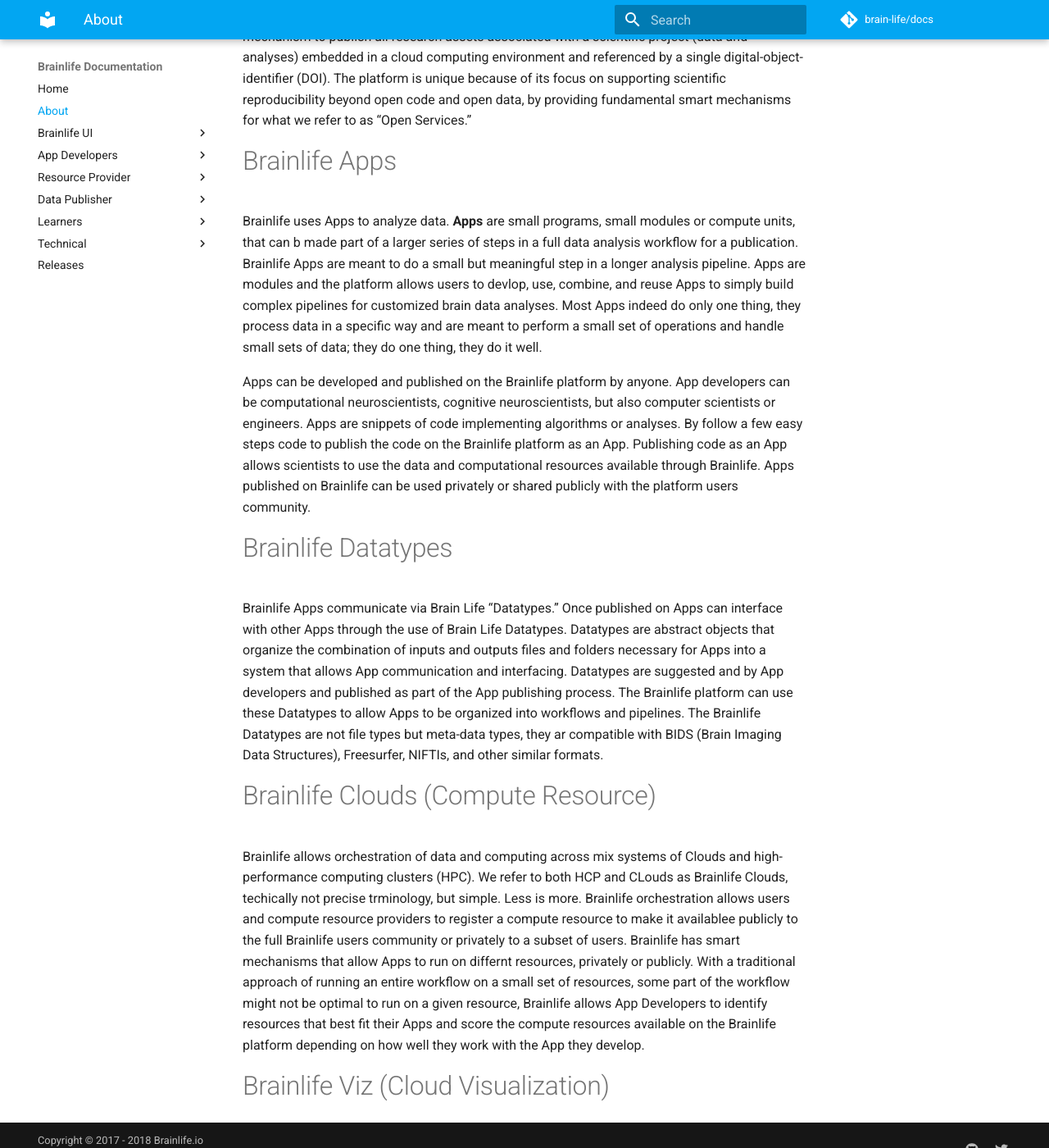
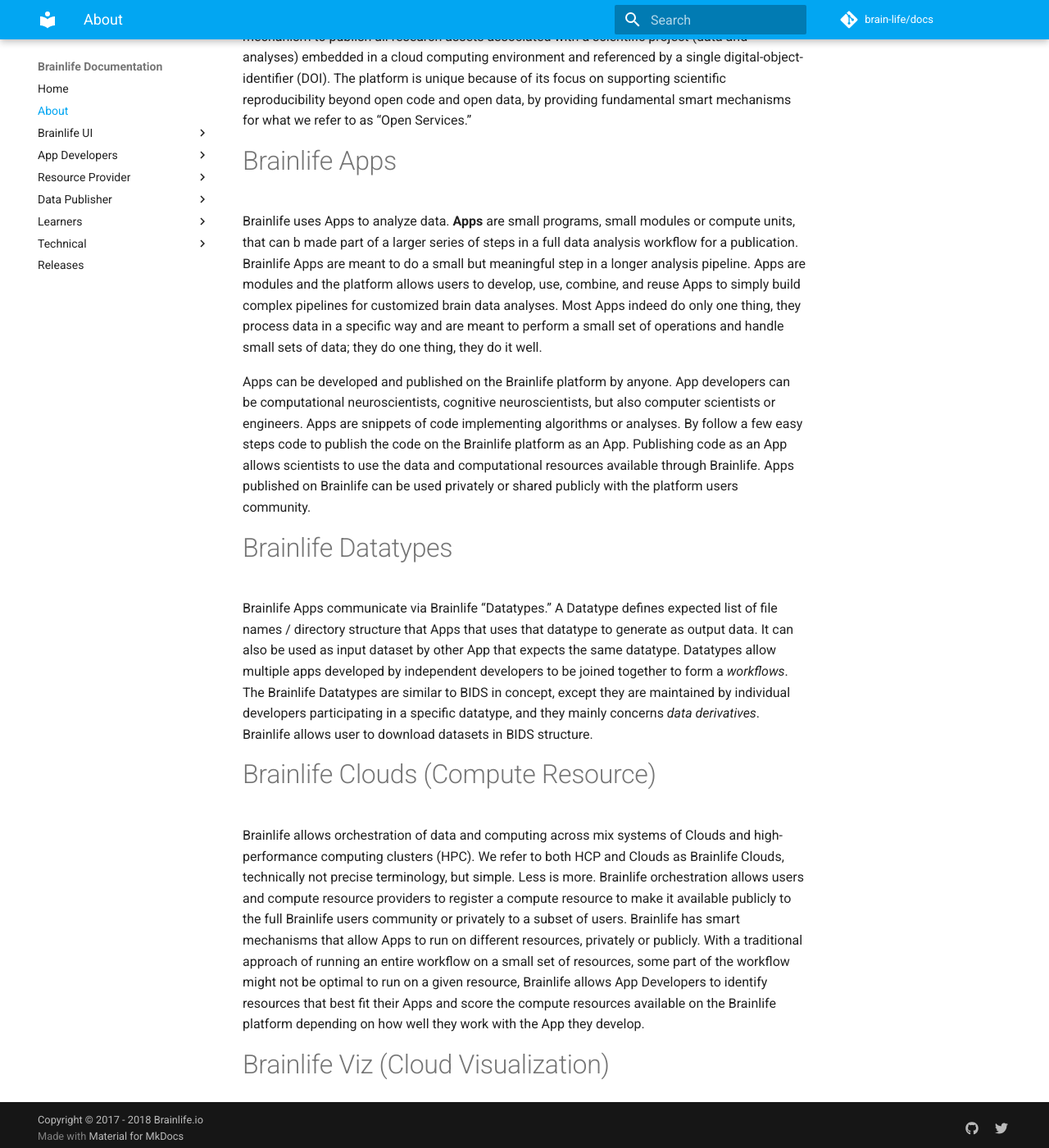
Before and after one commit to brainlife/docs, an MkDocs documentation site: the page built from docs/about.md, in a window 1280 px wide and 1400 px high, scrolled down 199 px. Shown: the whole window at 82% size. Built offline with MkDocs 1.6.1 and Material for MkDocs 9.7.7, drawn with Linux system fonts in a browser that asks for light colours; comment, search, counter and statistics services are not loaded; old or Windows-style settings are respelled for this version of MkDocs.

Commit message:
updated about.md

```diff
--- a/docs/about.md
+++ b/docs/about.md
@@ -1,9 +1,14 @@
-<!--- Brainlife Style and Conventions
+<!---
+
+Brainlife Style and Conventions
+
 * Brainlife is a platform.
 * Brainlife Apps are simply Apps.
 * Brainlife Datatypes are simply Datatypes.
 * Brainlife Data sets are Datasets
-* Brainlife Apps and Datasets together are Research Assets or simply Assets ---->
+* Brainlife Apps and Datasets together are Research Assets or simply Assets
+
+-->
 
 # What is Brainlife?
 
@@ -11,16 +16,16 @@
 
 # Brainlife Apps
 
-Brainlife uses Apps to analyze data. **Apps** are small programs, small modules or compute units, that can b made part of a larger series of steps in a full data analysis workflow for a publication. Brainlife Apps are meant to do a small but meaningful step in a longer analysis pipeline. Apps are modules and the platform allows users to devlop, use, combine, and reuse Apps to simply build complex pipelines for customized brain data analyses. Most Apps indeed do only one thing, they process data in a specific way and are meant to perform a small set of operations and handle small sets of data; they do one thing, they do it well.
+Brainlife uses Apps to analyze data. **Apps** are small programs, small modules or compute units, that can b made part of a larger series of steps in a full data analysis workflow for a publication. Brainlife Apps are meant to do a small but meaningful step in a longer analysis pipeline. Apps are modules and the platform allows users to develop, use, combine, and reuse Apps to simply build complex pipelines for customized brain data analyses. Most Apps indeed do only one thing, they process data in a specific way and are meant to perform a small set of operations and handle small sets of data; they do one thing, they do it well.
 
 Apps can be developed and published on the Brainlife platform by anyone. App developers can be computational neuroscientists, cognitive neuroscientists, but also computer scientists or engineers. Apps are snippets of code implementing algorithms or analyses. By follow a few easy steps code to publish the code on the Brainlife platform as an App. Publishing code as an App allows scientists to use the data and computational resources available through Brainlife. Apps published on Brainlife can be used privately or shared publicly with the platform users community.
 
 # Brainlife Datatypes
 
-Brainlife Apps communicate via Brain Life “Datatypes.” Once published on Apps can interface with other Apps through the use of Brain Life Datatypes. Datatypes are abstract objects that organize the combination of inputs and outputs files and folders necessary for Apps into a system that allows App communication and interfacing. Datatypes are suggested and by App developers and published as part of the App publishing process. The Brainlife platform can use these Datatypes to allow Apps to be organized into workflows and pipelines. The Brainlife Datatypes are not file types but meta-data types, they ar compatible with BIDS (Brain Imaging Data Structures), Freesurfer, NIFTIs, and other similar formats.
+Brainlife Apps communicate via Brainlife “Datatypes.” A Datatype defines expected list of file names / directory structure that Apps that uses that datatype to generate as output data. It can also be used as input dataset by other App that expects the same datatype. Datatypes allow multiple apps developed by independent developers to be joined together to form a *workflows*. The Brainlife Datatypes are similar to BIDS in concept, except they are maintained by individual developers participating in a specific datatype, and they mainly concerns *data derivatives*. Brainlife allows user to download datasets in BIDS structure.
 
 # Brainlife Clouds (Compute Resource)
 
-Brainlife allows orchestration of data and computing across mix systems of Clouds and high-performance computing clusters (HPC). We refer to both HCP and CLouds as Brainlife Clouds, techically not precise trminology, but simple. Less is more. Brainlife orchestration allows users and compute resource providers to register a compute resource to make it availablee publicly to the full Brainlife users community or privately to a subset of users. Brainlife has smart mechanisms that allow Apps to run on differnt resources, privately or publicly. With a traditional approach of running an entire workflow on a small set of resources, some part of the workflow might not be optimal to run on a given resource, Brainlife allows App Developers to identify resources that best fit their Apps and score the compute resources available on the Brainlife platform depending on how well they work with the App they develop.
+Brainlife allows orchestration of data and computing across mix systems of Clouds and high-performance computing clusters (HPC). We refer to both HCP and Clouds as Brainlife Clouds, technically not precise terminology, but simple. Less is more. Brainlife orchestration allows users and compute resource providers to register a compute resource to make it available publicly to the full Brainlife users community or privately to a subset of users. Brainlife has smart mechanisms that allow Apps to run on different resources, privately or publicly. With a traditional approach of running an entire workflow on a small set of resources, some part of the workflow might not be optimal to run on a given resource, Brainlife allows App Developers to identify resources that best fit their Apps and score the compute resources available on the Brainlife platform depending on how well they work with the App they develop.
 
 # Brainlife Viz (Cloud Visualization)
```
